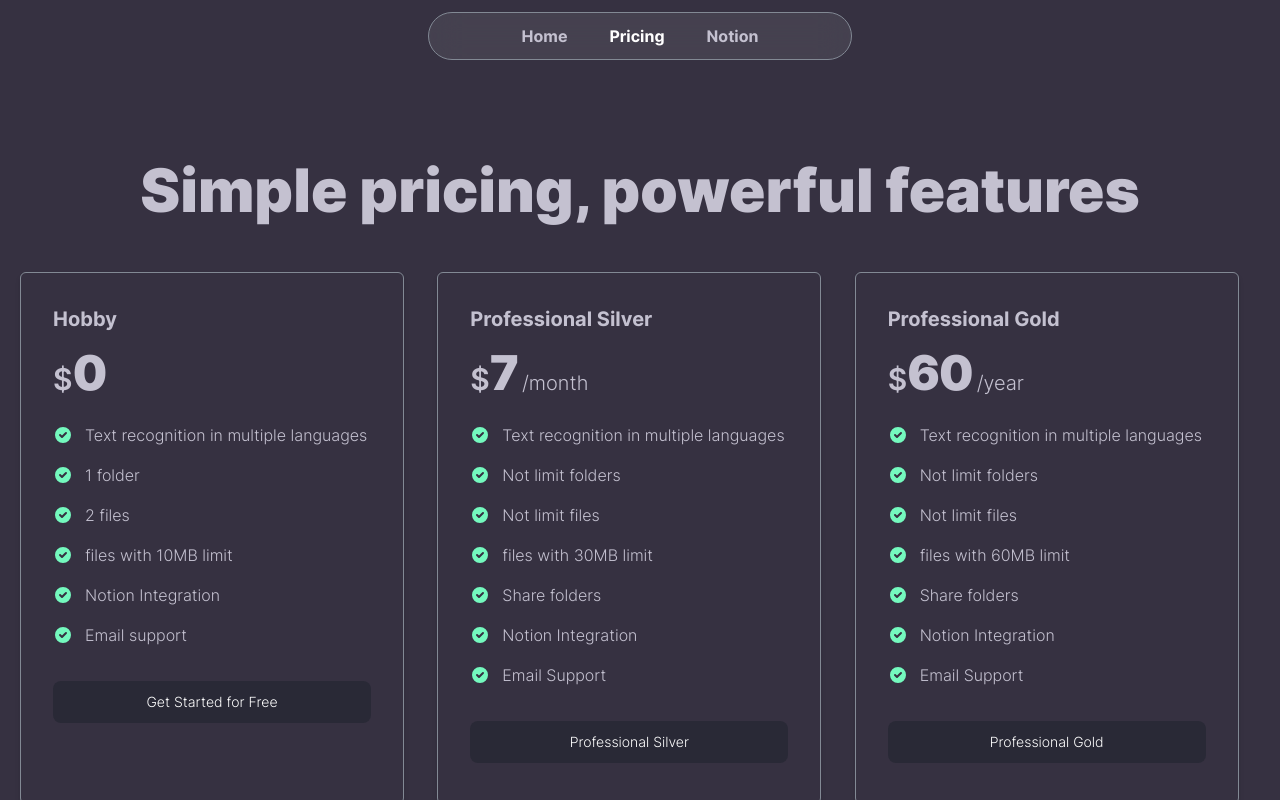
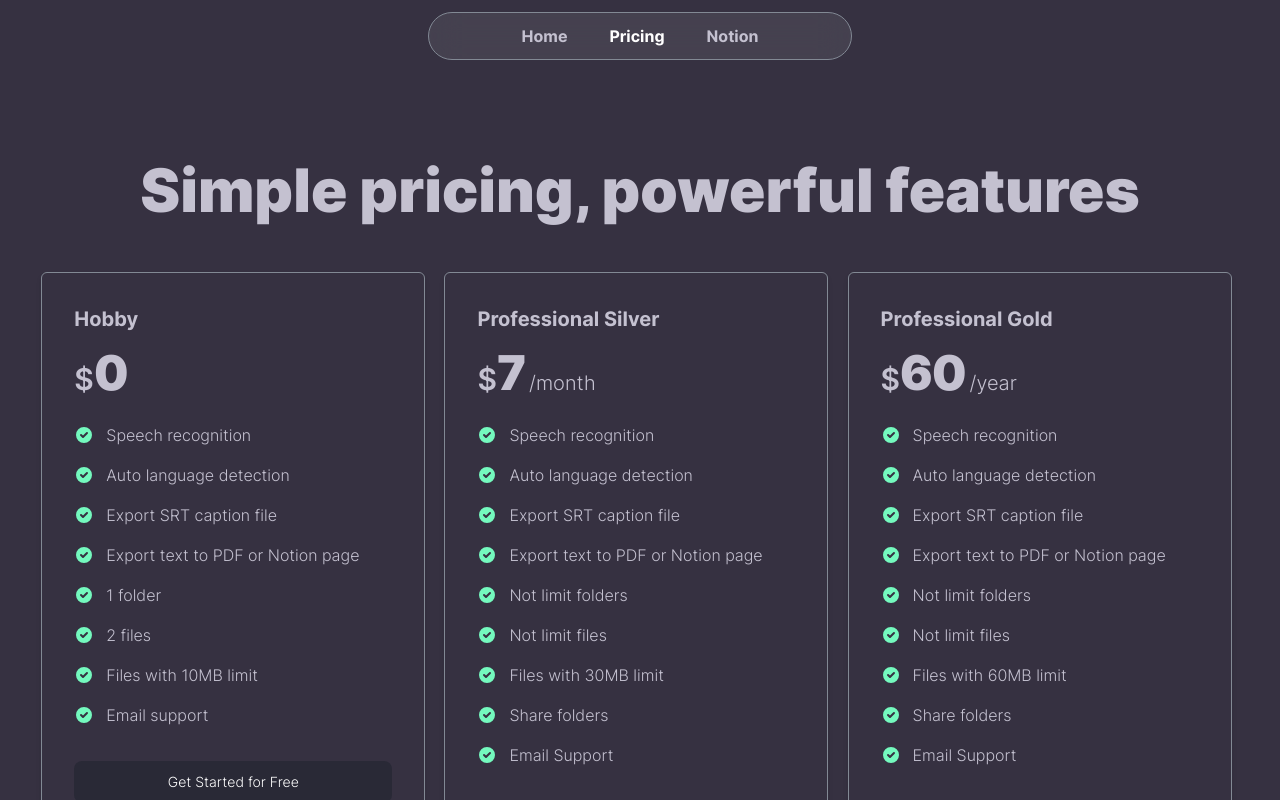
Before and after one commit to denolyrics/denolyrics.app, a Next.js app: page /pricing in a window 1280 px wide. Shown: the top 800 px of the page. Built offline with nearby package versions, Linux system fonts and the light colour scheme.

Commit message:
[UPDATE] Pricing page

```diff
--- a/app/page.tsx
+++ b/app/page.tsx
@@ -286,7 +286,7 @@ export default function Home() {
           <div className="max-w-screen-md md:m-auto m-3">
             <p id="description" className="text-xl font-normal text-center">
               DenoLyrics is a web application built with an AI model that
-              supports +300 languages, no matter if the audio speed is fast or
+              supports 143 languages, no matter if the audio speed is fast or
               slow.
             </p>
           </div>
--- a/app/pricing/page.tsx
+++ b/app/pricing/page.tsx
@@ -97,11 +97,13 @@ const suscriptions = [
     pricing: 0,
     duration: "month",
     benefits: [
-      "Text recognition in multiple languages",
+      "Speech recognition",
+      "Auto language detection",
+      "Export SRT caption file",
+      "Export text to PDF or Notion page",
       "1 folder",
       "2 files",
-      "files with 10MB limit",
-      "Notion Integration",
+      "Files with 10MB limit",
       "Email support",
     ],
     link: "https://app.denolyrics.com",
@@ -112,12 +114,14 @@ const suscriptions = [
     pricing: 7,
     duration: "month",
     benefits: [
-      "Text recognition in multiple languages",
+      "Speech recognition",
+      "Auto language detection",
+      "Export SRT caption file",
+      "Export text to PDF or Notion page",
       "Not limit folders",
       "Not limit files",
-      "files with 30MB limit",
+      "Files with 30MB limit",
       "Share folders",
-      "Notion Integration",
       "Email Support",
     ],
     link: "https://app.denolyrics.com/settings/billing?modal=2",
@@ -128,12 +132,14 @@ const suscriptions = [
     pricing: 60,
     duration: "year",
     benefits: [
-      "Text recognition in multiple languages",
+      "Speech recognition",
+      "Auto language detection",
+      "Export SRT caption file",
+      "Export text to PDF or Notion page",
       "Not limit folders",
       "Not limit files",
-      "files with 60MB limit",
+      "Files with 60MB limit",
       "Share folders",
-      "Notion Integration",
       "Email Support",
     ],
     link: "https://app.denolyrics.com/settings/billing?modal=3",
--- a/components/Faq/index.tsx
+++ b/components/Faq/index.tsx
@@ -22,7 +22,7 @@ function Faq() {
                     <summary className="font-semibold text-xl cursor-pointer border border-slate-300 rounded-md py-2 px-4 mb-3">
                       {question}
                     </summary>
-                    <div className="text-base font-normal">{answer}</div>
+                    <div className="text-xl font-normal">{answer}</div>
                   </details>
                 </div>
               );
@@ -50,8 +50,7 @@ export const faqs = [
   {
     id: 2,
     question: "What data does DenoLyrics send to the cloud?",
-    answer: `Whisper is a general-purpose speech recognition model. It is trained on a large dataset of diverse audio and is also a multi-task model that can perform multilingual speech recognition as well
-    as speech translation and language identification.`,
+    answer: `We don't ask for personal information unless we really need it. We keep information on your personal information when you log in, create folders, upload files and acquire our payment plans`,
   },
   {
     id: 3,
@@ -62,7 +61,6 @@ export const faqs = [
   {
     id: 4,
     question: "What payment methods do you accept?",
-    answer: `We accept VISA, Mastercard secured with high security standards, we use
-    PayPal as our platform.`,
+    answer: `We use PayPal as our main platform and also Wompi (Banco Agrícola)`,
   },
 ];
```
